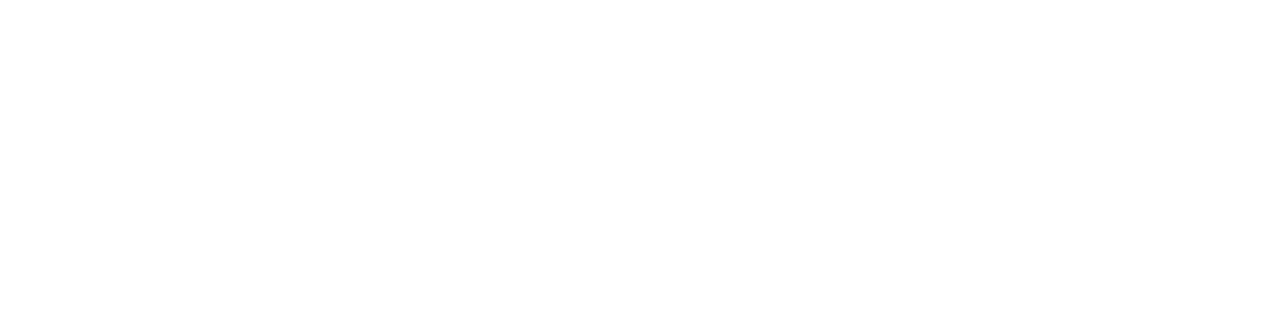
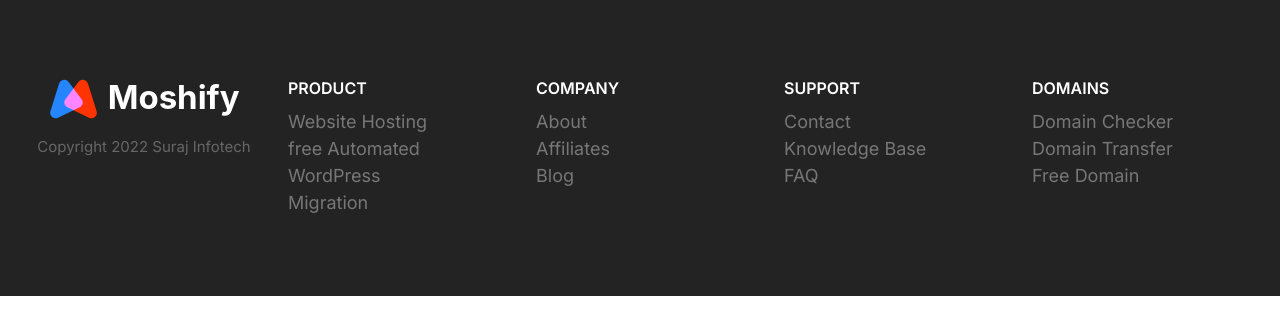
Before and after one commit to surajgond07/suraj-infotech-project, a plain HTML site: page index.html in a window 1280 px wide. Drawn offline with Linux system fonts and the light colour scheme.

Commit message:
Build footer section.

```diff
--- a/CSS/styles.css
+++ b/CSS/styles.css
@@ -602,6 +602,7 @@
 
         .block__header {
             text-align: center;
+            margin-bottom: 4rem;
         }
 
         .block__heading {
@@ -795,3 +796,75 @@
                 max-width: 700px;
             }
         }
+        /* Footer */
+
+        .footer {
+            background: #232323;
+        }
+
+        .footer a {
+            color: #777;
+            transition: color 0.3s;
+        }
+
+        .footer a:hover {
+            color: #fff;
+        }
+
+        .footer__section {
+            padding: 2rem;
+            border-bottom: 1px solid #393939;
+        }
+
+        .footer__section .list {
+            margin: 0;
+        }
+
+        .footer__heading {
+            text-transform: uppercase;
+            font-weight: 600;
+            color: #fff;
+        }
+
+        .footer__brand {
+            margin-top: 5rem;
+            text-align: center;
+        }
+
+        .footer__brand img {
+            /* TODO: Consider refactoring this and applying it to all images */
+            width: 100%;
+            max-width: 230px;
+        }
+
+        .footer__copyright {
+            font-size: 2.1rem;
+            color: #fff;
+            opacity: 0.3;
+        }
+
+        @media screen and (min-width: 768px) {
+            .footer__sections {
+                grid-template-columns: repeat(auto-fit, minmax(10rem, 1fr));
+            }
+            .footer .collapsible__chevron {
+                display: none;
+            }
+            .footer .collapsible__content {
+                opacity: 1;
+                max-height: 100%;
+            }
+            .footer__brand {
+                order: -1;
+                margin-top: 1rem;
+            }
+            .footer__copyright {
+                font-size: 1.5rem;
+            }
+            .footer__section {
+                border: 0;
+            }
+            .footer__heading {
+                font-size: 1.6rem;
+            }
+        }
--- a/index.html
+++ b/index.html
@@ -169,7 +169,7 @@
 
     <body>
 
-        <div class="collapsible collapsible--exapnded">
+        <div class="collapsible collapsible--expanded">
             <header class="collapsible__header">
                 <h2 class="collapsible__heading">Item 1</h2>
 
@@ -180,7 +180,7 @@
                 Lorem ipsum dolor sit amet consectetur adipisicing elit. Beatae, accusantium!
             </div>
         </div>
-        <div class="collapsible collapsible--exapnded">
+        <div class="collapsible collapsible--expanded">
             <header class="collapsible__header">
                 <h2 class="collapsible__heading">Item 2</h2>
 
@@ -353,8 +353,74 @@
         </picture>
     </article>
   -->
+    <!-- Footer -->
+    <footer class="block block--dark footer">
+        <container class="grid footer__sections">
+            <section class="collapsible collapsible--expanded footer__section">
+                <header class="collapsible__header">
+                    <h2 class="collapsible__heading footer__heading">Product</h2>
+                    <img class="icon icon--primary collapsible__chevron" src="images/chevron.svg" alt="">
+                    </span>
+                </header>
+                <div class="collapsible__content">
+                    <ul class="list">
+                        <li><a href="#">Website Hosting</a></li>
+                        <li><a href="#">free Automated</a></li>
+                        <li><a href="#">WordPress</a></li>
+                        <li><a href="#">Migration</a></li>
+                    </ul>
+                </div>
+            </section>
+            <section class="collapsible footer__section">
+                <header class="collapsible__header">
+                    <h2 class="collapsible__heading footer__heading">Company</h2>
+                    <img class="icon icon--primary collapsible__chevron" src="images/chevron.svg" alt="">
+                    </span>
+                </header>
+                <div class="collapsible__content">
+                    <ul class="list">
+                        <li><a href="#">About</a></li>
+                        <li><a href="#">Affiliates</a></li>
+                        <li><a href="#">Blog</a></li>
+                    </ul>
+                </div>
+            </section>
+            <section class="collapsible footer__section">
+                <header class="collapsible__header">
+                    <h2 class="collapsible__heading footer__heading">Support</h2>
+                    <img class="icon icon--primary collapsible__chevron" src="images/chevron.svg" alt="">
+                    </span>
+                </header>
+                <div class="collapsible__content">
+                    <ul class="list">
+                        <li><a href="#">Contact</a></li>
+                        <li><a href="#">Knowledge Base</a></li>
+                        <li><a href="#">FAQ</a></li>
+                    </ul>
+                </div>
+            </section>
+            <section class="collapsible footer__section">
+                <header class="collapsible__header">
+                    <h2 class="collapsible__heading footer__heading">Domains</h2>
+                    <img class="icon icon--primary collapsible__chevron" src="images/chevron.svg" alt="">
+                    </span>
+                </header>
+                <div class="collapsible__content">
+                    <ul class="list">
+                        <li><a href="#">Domain Checker</a></li>
+                        <li><a href="#">Domain Transfer</a></li>
+                        <li><a href="#">Free Domain</a></li>
+                    </ul>
+                </div>
+            </section>
+            <section class="footer__brand">
+                <img src="images/logo.svg" alt="">
+                <p class="footer__copyright">Copyright 2022 Suraj Infotech</p>
+            </section>
 
-    <!-- Testimonial Block -->
+            <script src="js/main.js"></script>
+        </container>
+    </footer>
 
 
 
```
Also changed, not shown: components/collapsible.html (+2 -2 lines), components/footer.html (added, +67 -0 lines), components/testimonial-block.html (added, +44 -0 lines).
